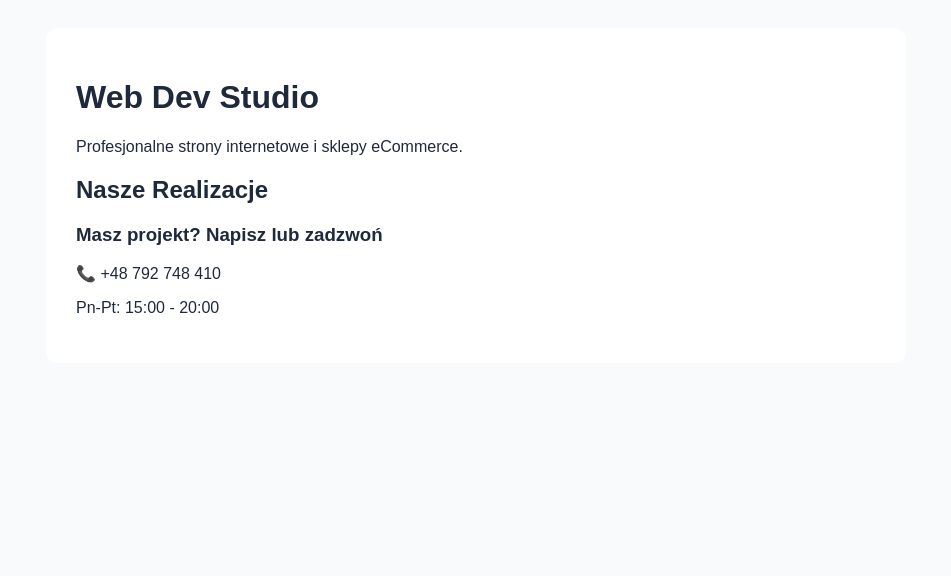
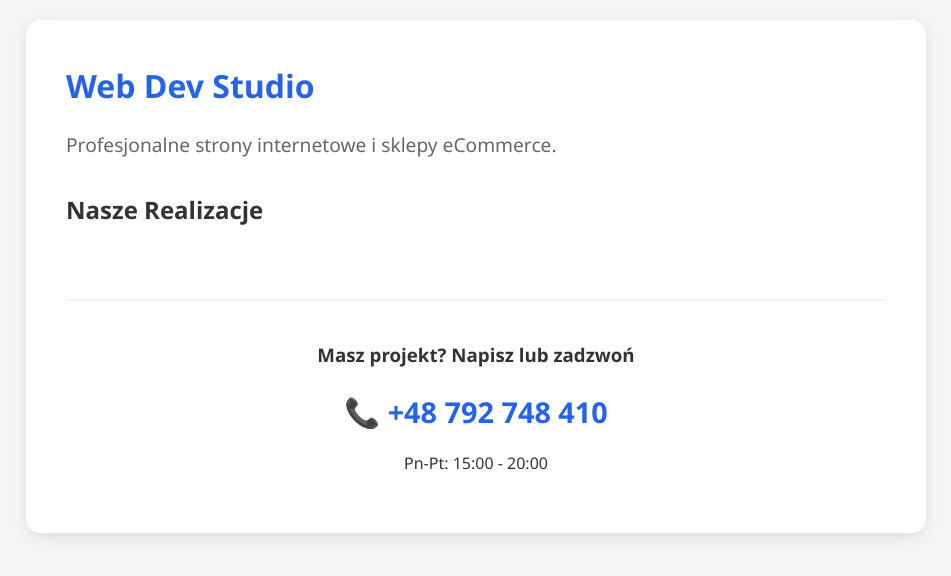
Before and after one commit to aikurs/WebByKey, a plain HTML site: page index.html in a window 1280 px wide. Shown: the whole page, without its empty margins (164-1115 px from the left). Drawn offline with Linux system fonts and the light colour scheme.

Commit message:
Update style.css

```diff
--- a/style.css
+++ b/style.css
@@ -1,6 +1,10 @@
-:root { --primary: #2563eb; --bg: #f8fafc; --text: #1e293b; }
-body { font-family: sans-serif; background: var(--bg); color: var(--text); padding: 20px; }
-.container { max-width: 800px; margin: 0 auto; background: white; padding: 30px; border-radius: 12px; }
-.card { border: 1px solid #e2e8f0; padding: 15px; margin: 10px 0; border-radius: 8px; }
-input, textarea { width: 100%; padding: 8px; margin: 5px 0; }
-button { background: var(--primary); color: white; border: none; padding: 10px 20px; border-radius: 5px; cursor: pointer; }
+* { box-sizing: border-box; }
+body { font-family: 'Segoe UI', sans-serif; background-color: #f4f7f6; color: #333; line-height: 1.6; margin: 0; padding: 20px; }
+.container { max-width: 900px; margin: 0 auto; background: #fff; padding: 40px; border-radius: 15px; box-shadow: 0 4px 15px rgba(0,0,0,0.1); }
+h1 { color: #2563eb; margin: 0; }
+.subtitle { font-size: 1.2rem; color: #666; margin-bottom: 30px; }
+.grid { display: grid; grid-template-columns: repeat(auto-fit, minmax(250px, 1fr)); gap: 20px; margin-top: 20px; }
+.card { padding: 20px; border: 1px solid #e2e8f0; border-radius: 10px; background: #fdfdfd; transition: 0.3s; }
+.card:hover { border-color: #2563eb; transform: translateY(-5px); }
+.contact { margin-top: 50px; padding-top: 20px; border-top: 2px solid #f4f4f4; text-align: center; }
+.phone { font-size: 1.8rem; font-weight: bold; color: #2563eb; margin: 10px 0; }
```
